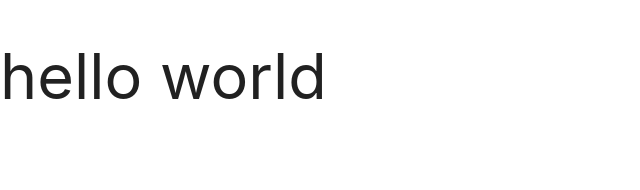
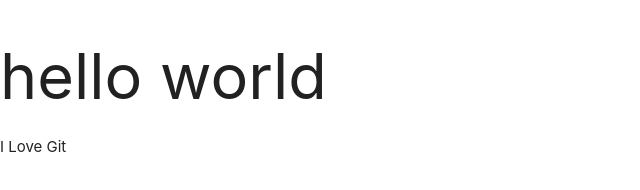
Before and after one commit to sarbalayy/test1, a plain HTML site: page index.html in a window 1280 px wide. Shown: the full height of the page, 0-640 px from the left. Drawn offline with Linux system fonts and the light colour scheme.

Commit message:
4 commit

```diff
--- a/index.html
+++ b/index.html
@@ -9,7 +9,7 @@
 </head>
 <body>
  <h1> hello world </h1>
-
+   <p>I Love Git</p>
 
 
 
```
Also changed, not shown: assets/css/main.css (added).
